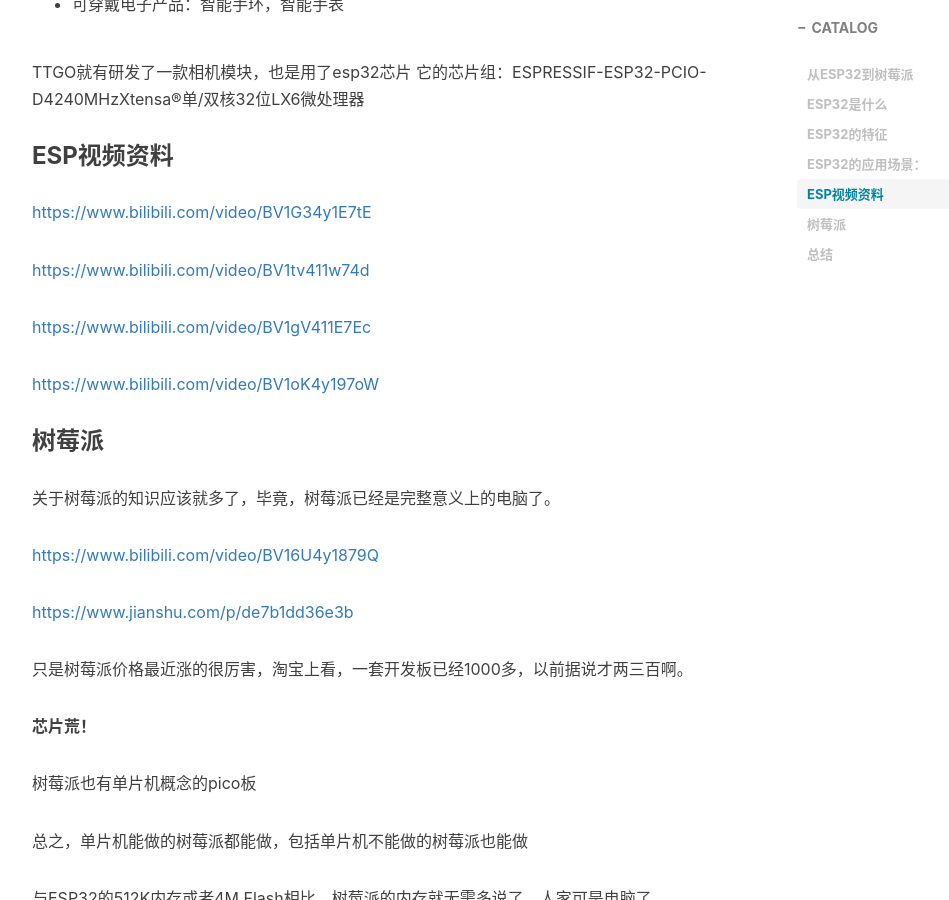
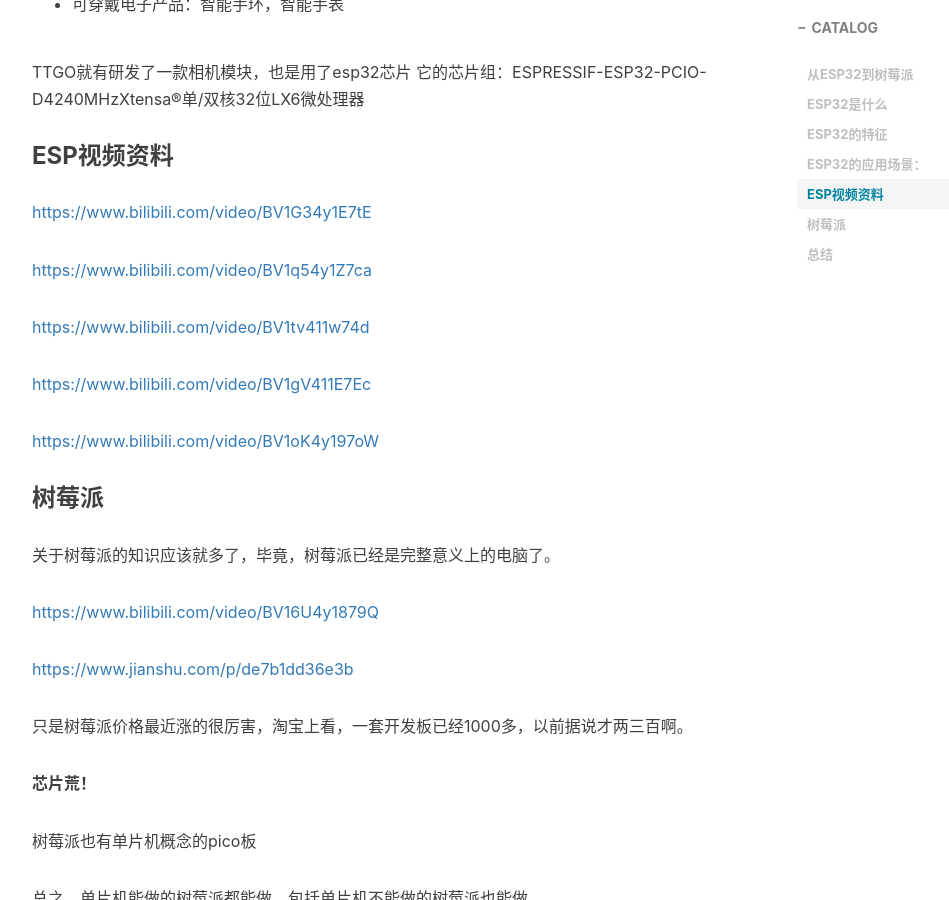
Before and after one commit to shenyaojun/shenyaojun.github.io, a Jekyll site: the page built from _posts/2022-06-06-从ESP32到树莓派.md, in a window 1280 px wide and 900 px high, scrolled down 2579 px. Shown: the whole window, without its empty margins (233-1182 px from the left). Built offline with Jekyll 4.4.1, drawn with Linux system fonts in a browser that asks for light colours; nearby versions of some CDN libraries; comment, search, counter and statistics services are not loaded; some of the changed lines change nothing that is shown.

Commit message:
new post 20220606

```diff
--- a/_posts/2022-06-06-从ESP32到树莓派.md
+++ b/_posts/2022-06-06-从ESP32到树莓派.md
@@ -94,6 +94,8 @@
 
 [https://www.bilibili.com/video/BV1G34y1E7tE](https://www.bilibili.com/video/BV1G34y1E7tE)
 
+[https://www.bilibili.com/video/BV1q54y1Z7ca](https://www.bilibili.com/video/BV1q54y1Z7ca)
+
 [https://www.bilibili.com/video/BV1tv411w74d](https://www.bilibili.com/video/BV1tv411w74d)
 
 [https://www.bilibili.com/video/BV1gV411E7Ec](https://www.bilibili.com/video/BV1gV411E7Ec)
```
